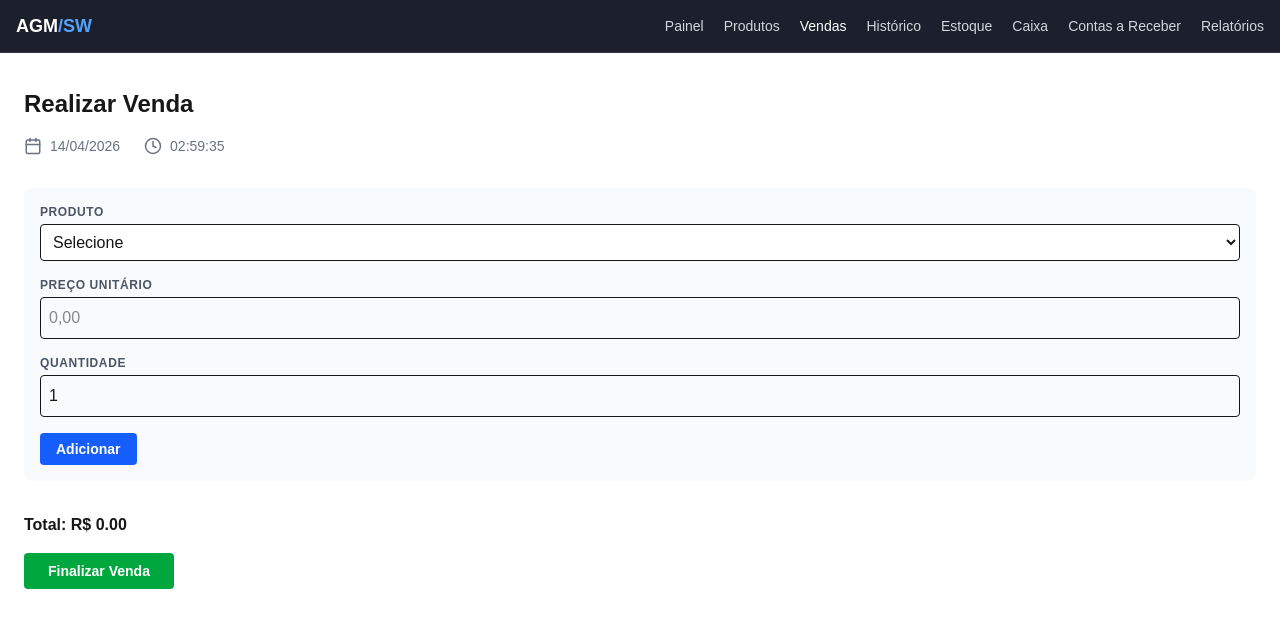
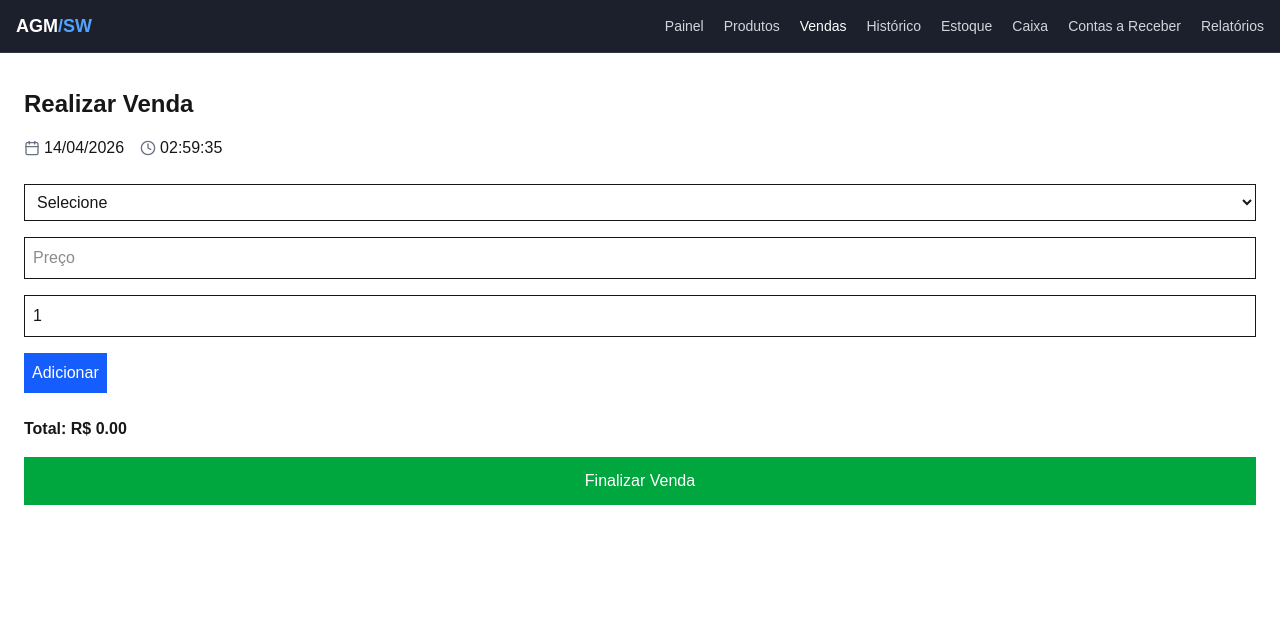
Before and after one commit to alexandre778/gestao-financeira, a Next.js app: page /vendas in a window 1280 px wide. Shown: the top 628 px of the page. Built offline with nearby package versions, Linux system fonts and the light colour scheme.

Commit message:
fix: corrigido erro do tipo Produto com id

```diff
--- a/src/app/vendas/page.tsx
+++ b/src/app/vendas/page.tsx
@@ -5,7 +5,7 @@ import React, { useEffect, useState } from 'react';
 import { useApp } from '../../context/AppContext';
 
 interface CarrinhoItem {
-  id: number;
+  produtoId: number;
   nome: string;
   preco: number;
   qtd: number;
@@ -19,10 +19,7 @@ export default function VendasPage() {
   const [nome, setNome] = useState('');
   const [preco, setPreco] = useState('');
   const [qtd, setQtd] = useState('1');
-  const [dataHora, setDataHora] = useState({
-    data: '--/--/----',
-    hora: '--:--:--',
-  });
+  const [dataHora, setDataHora] = useState({ data: '', hora: '' });
 
   useEffect(() => {
     const atualizar = () => {
@@ -47,7 +44,7 @@ export default function VendasPage() {
   const selecionarProduto = (nomeProd: string) => {
     const prod = produtos.find((p) => p.nome === nomeProd);
     if (prod) {
-      setProdutoId(prod.id);
+      setProdutoId((prod as any).id);
       setNome(prod.nome);
       setPreco(prod.preco.toString());
     }
@@ -57,25 +54,21 @@ export default function VendasPage() {
     const valorNum = parseFloat(preco.replace(',', '.'));
     const qtdNum = parseInt(qtd) || 1;
 
-    if (produtoId && nome && !isNaN(valorNum)) {
+    if (nome && !isNaN(valorNum) && produtoId) {
       setCarrinho([
         ...carrinho,
-        { id: produtoId, nome, preco: valorNum, qtd: qtdNum },
+        { produtoId, nome, preco: valorNum, qtd: qtdNum },
       ]);
-      setProdutoId(null);
       setNome('');
       setPreco('');
       setQtd('1');
+      setProdutoId(null);
     }
   };
 
   const finalizar = () => {
     addVenda({
-      itens: carrinho.map((item) => ({
-        produtoId: item.id,
-        quantidade: item.qtd,
-        preco: item.preco,
-      })),
+      itens: carrinho,
       total,
     });
 
@@ -88,71 +81,56 @@ export default function VendasPage() {
       <h1 className="text-2xl font-bold mb-4">Realizar Venda</h1>
 
       {/* DATA E HORA */}
-      <div className="flex gap-6 mb-8 text-gray-500">
-        <div className="flex items-center gap-2">
-          <Calendar size={18} />
-          <span className="text-sm font-medium">{dataHora.data}</span>
+      <div className="flex gap-4 mb-6">
+        <div className="flex items-center gap-1">
+          <Calendar size={16} className="text-gray-500" />
+          <span>{dataHora.data}</span>
         </div>
-        <div className="flex items-center gap-2">
-          <Clock size={18} />
-          <span className="text-sm font-medium">{dataHora.hora}</span>
+        <div className="flex items-center gap-1">
+          <Clock size={16} className="text-gray-500" />
+          <span>{dataHora.hora}</span>
         </div>
       </div>
 
       {/* FORM */}
-      <div className="flex flex-col gap-4 mb-8 bg-gray-50 p-4 rounded-lg">
-        <div className="flex flex-col gap-1">
-          <label className="text-xs font-semibold text-gray-600 uppercase tracking-wider">
-            Produto
-          </label>
+      <div className="mb-6 space-y-4">
         <select
           value={nome}
           onChange={(e: React.ChangeEvent<HTMLSelectElement>) =>
             selecionarProduto(e.target.value)
           }
-            className="border p-2 w-full rounded bg-white"
+          className="border p-2 w-full"
         >
           <option value="">Selecione</option>
           {produtos.map((p) => (
-              <option key={p.id} value={p.nome}>
+            <option key={p.nome} value={p.nome}>
               {p.nome} (Estoque: {p.estoque})
             </option>
           ))}
         </select>
-        </div>
 
-        <div className="flex flex-col gap-1">
-          <label className="text-xs font-semibold text-gray-600 uppercase tracking-wider">
-            Preço Unitário
-          </label>
         <input
           type="text"
-            placeholder="0,00"
+          placeholder="Preço"
           value={preco}
           onChange={(e: React.ChangeEvent<HTMLInputElement>) =>
             setPreco(e.target.value)
           }
-            className="border p-2 w-full rounded"
+          className="border p-2 w-full"
         />
-        </div>
 
-        <div className="flex flex-col gap-1">
-          <label className="text-xs font-semibold text-gray-600 uppercase tracking-wider">
-            Quantidade
-          </label>
         <input
           type="number"
           value={qtd}
           onChange={(e: React.ChangeEvent<HTMLInputElement>) =>
             setQtd(e.target.value)
           }
-            className="border p-2 w-full rounded"
+          className="border p-2 w-full"
         />
-        </div>
 
         <button
           onClick={adicionarAoCarrinho}
-          className="bg-blue-600 hover:bg-blue-700 text-white font-bold py-1.5 px-4 text-sm rounded transition-colors w-fit"
+          className="bg-blue-600 text-white p-2"
         >
           Adicionar
         </button>
@@ -175,7 +153,7 @@ export default function VendasPage() {
 
       <button
         onClick={finalizar}
-        className="bg-green-600 hover:bg-green-700 text-white font-bold py-2 px-6 text-sm mt-4 rounded transition-colors w-fit"
+        className="bg-green-600 text-white p-3 w-full mt-4"
       >
         Finalizar Venda
       </button>
```
Lines whose indentation alone changed are shown as unchanged.
